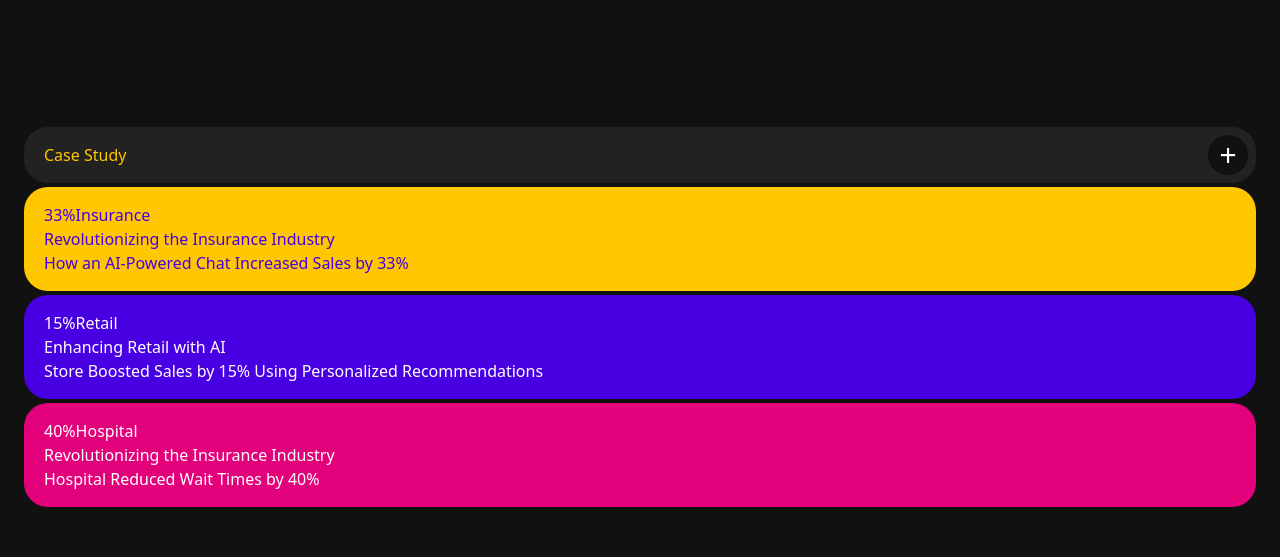
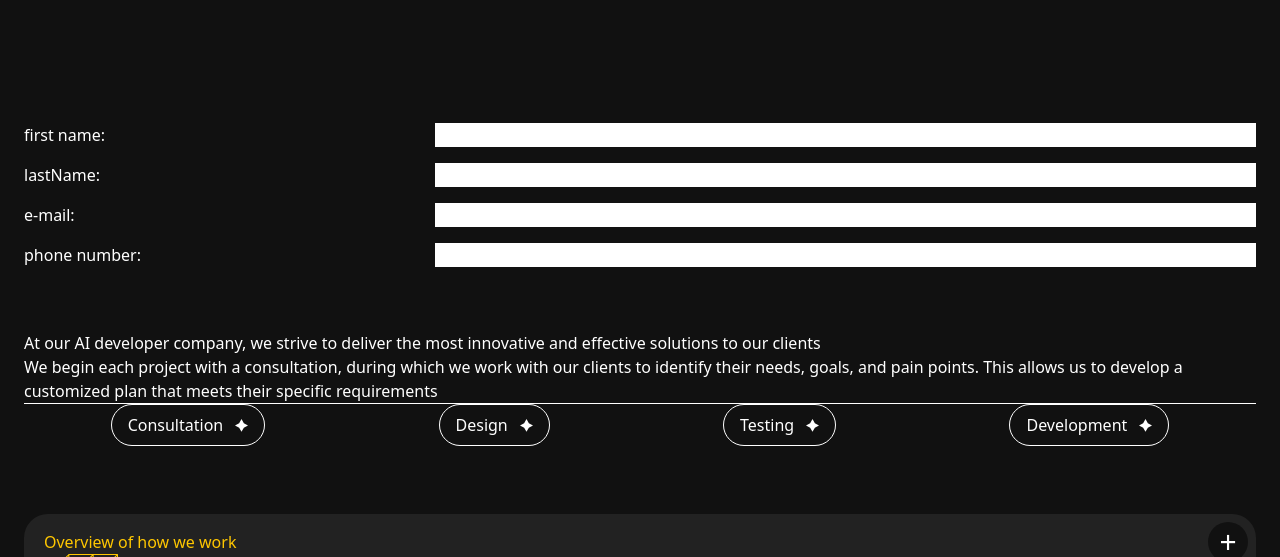
Before and after one commit to github-amirhossein/simple-dev-blog, a React (Vite) app: page / in a window 1280 px wide. Shown: the part 1040-1597 px from the top of the page. Built offline with nearby package versions, Linux system fonts and the light colour scheme.

Commit message:
add simple  template of form in section 3

```diff
--- a/src/components/Section3.jsx
+++ b/src/components/Section3.jsx
@@ -1,33 +1,50 @@
-import { colorPalm } from '../utilities';
-import Box from './Box';
-
 export default function Section3() {
   return (
     <section>
-      <Box className={colorPalm['gray']}>
-        <p>Case Study</p>
-      </Box>
+      <form action='' className='grid grid-cols-1 gap-4'>
+        <div className='grid grid-cols-3'>
+          <label className='col-span-1' htmlFor='firstName'>
+            first name:
+          </label>
+          <input
+            className='col-span-2'
+            type='text'
+            id='firstName'
+            name='firstName'
+          />
+        </div>
 
-      <Box className={colorPalm['yellow']} haveButton={false}>
-        <span>33%</span>
-        <span>Insurance</span>
-        <h2>Revolutionizing the Insurance Industry</h2>
-        <p>How an AI-Powered Chat Increased Sales by 33%</p>
-      </Box>
+        <div className='grid grid-cols-3'>
+          <label className='col-span-1' htmlFor='lastName'>
+            lastName:
+          </label>
+          <input
+            className='col-span-2'
+            type='text'
+            id='lastName'
+            name='last name'
+          />
+        </div>
 
-      <Box className={colorPalm['blue']} haveButton={false}>
-        <span>15%</span>
-        <span>Retail</span>
-        <h2>Enhancing Retail with AI</h2>
-        <p>Store Boosted Sales by 15% Using Personalized Recommendations</p>
-      </Box>
+        <div className='grid grid-cols-3'>
+          <label className='col-span-1' htmlFor='email'>
+            e-mail:
+          </label>
+          <input className='col-span-2' type='email' id='email' name='email' />
+        </div>
 
-      <Box className={colorPalm['pink']} haveButton={false}>
-        <span>40%</span>
-        <span>Hospital</span>
-        <h2>Revolutionizing the Insurance Industry</h2>
-        <p>Hospital Reduced Wait Times by 40%</p>
-      </Box>
+        <div className='grid grid-cols-3'>
+          <label className='col-span-1' htmlFor='phoneNumber'>
+            phone number:
+          </label>
+          <input
+            className='col-span-2'
+            type='tel'
+            id='phoneNumber'
+            name='phoneNumber'
+          />
+        </div>
+      </form>
     </section>
   );
 }
```
